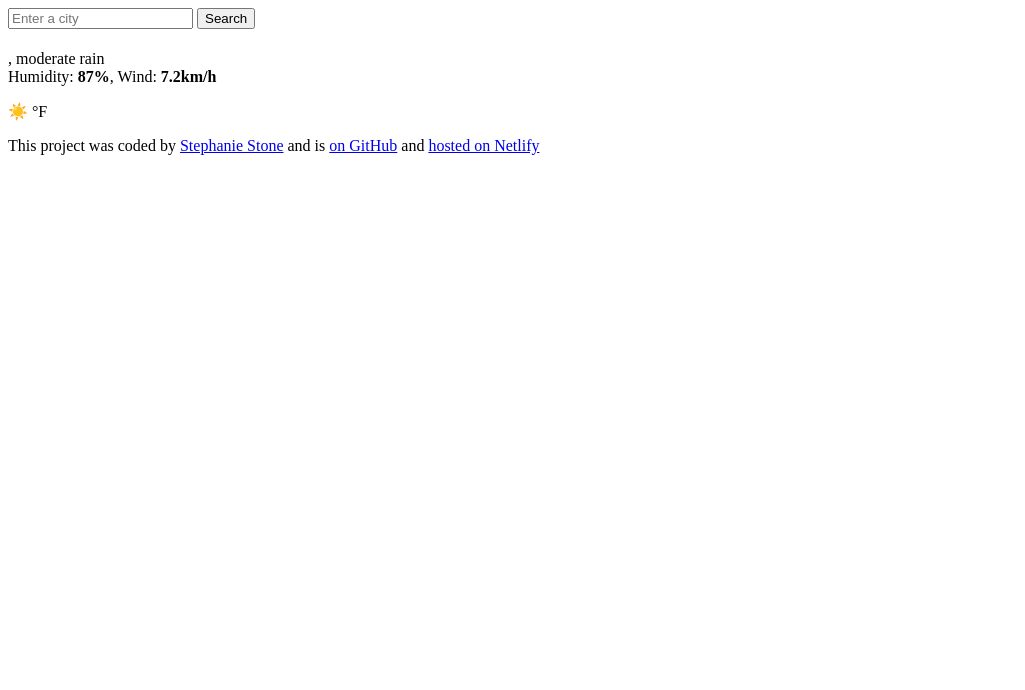
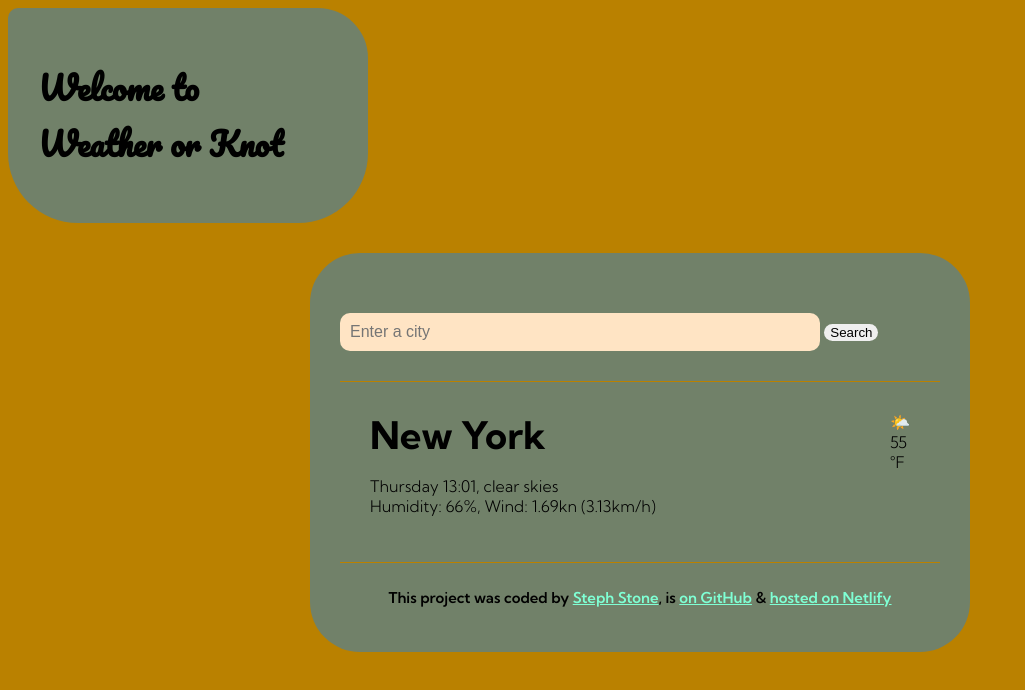
Before and after one commit to stephanieeeeeeeeeee/vanilla-weather-app, a website built with Parcel: page index.html in a window 1280 px wide. Shown: the whole page, without its empty margins (0-1025 px from the left). Built offline with nearby package versions, Linux system fonts and the light colour scheme; no server answers.

Commit message:
reworked everything

```diff
--- a/index.html
+++ b/index.html
@@ -3,18 +3,24 @@
 	<head>
 		<meta charset="UTF-8" />
 		<meta name="viewport" content="width=device-width, initial-scale=1.0" />
+		<script src="https://cdn.jsdelivr.net/npm/axios@1.1.2/dist/axios.min.js"></script>
 		<link rel="preconnect" href="https://fonts.googleapis.com" />
 		<link rel="preconnect" href="https://fonts.gstatic.com" crossorigin />
 		<link
-			href="https://fonts.googleapis.com/css2?family=Roboto:ital,wght@0,100;0,400;0,500;0,700;0,900;1,100;1,300;1,400;1,500;1,700;1,900&display=swap"
+			href="https://fonts.googleapis.com/css2?family=Kumbh+Sans:wght@100..900&family=Pacifico&display=swap"
 			rel="stylesheet"
 		/>
-		<script src="https://cdn.jsdelivr.net/npm/axios@1.1.2/dist/axios.min.js"></script>
 		<link rel="stylesheet" href="src/styles.css" />
-		<title>My weather application</title>
+		<title>Weather or Knot</title>
 	</head>
 	<body>
-		<div class="weather-app">
+		<div class="welcome" id="welcome">
+			<h1>
+				Welcome to <br />
+				Weather or Knot
+			</h1>
+		</div>
+		<div class="app" id="app">
 			<header>
 				<form class="search-form" id="search-form">
 					<input
@@ -28,35 +34,35 @@
 				</form>
 			</header>
 			<main>
-				<div class="current-weather">
+				<div class="weather-data">
 					<div>
-						<h1 class="current-city" id="current-city"></h1>
-						<p class="current-details">
-							<span id="current-date"></span>, moderate rain <br />
-							Humidity: <strong>87%</strong>, Wind: <strong>7.2km/h</strong>
+						<h1 class="city">New York</h1>
+						<p class="weather-details">
+							Thursday 13:01, clear skies<br />
+							Humidity: 66%, Wind: 1.69kn (3.13km/h)
 						</p>
 					</div>
-					<div class="current-temperature">
-						<span class="current-temperature-icon">☀️</span>
-						<span
-							class="current-temperature-value"
-							id="current-temperature"
-						></span>
-						<span class="current-temperature-unit">°F</span>
+					<div class="temperature-container">
+						<div class="icon">🌤️</div>
+						<div class="temperature-imperial">55</div>
+						<div class="temperature-unit-imperial">°F</div>
+						<!-- /
+						<div class="temperature-metric">13</div>
+						<div class="temperature-unit-metric">°C</div> -->
 					</div>
 				</div>
 			</main>
-			<footer>
+			<footer class="footer">
 				<p>
 					This project was coded by
-					<a href="#" target="_blank">Stephanie Stone</a> and is
+					<a href="#" target="_blank">Steph Stone</a>, is
 					<a
 						href="https://github.com/stephanieeeeeeeeeee/shecodes"
 						target="_blank"
 					>
 						on GitHub</a
 					>
-					and
+					&
 					<a href="#" target="_blank">hosted on Netlify</a>
 				</p>
 			</footer>
--- a/src/styles.css
+++ b/src/styles.css
@@ -0,0 +1,96 @@
+body {
+	background-color: rgb(186, 129, 0);
+	font-family: "Pacifico", serif;
+	font-weight: 400;
+	font-style: normal;
+}
+a {
+	color: aquamarine;
+}
+
+h1 {
+}
+
+.welcome {
+	background-color: rgb(113, 129, 105);
+	max-width: 300px;
+	margin: 0;
+	padding: 30px;
+	box-shadow: 0 30px 50px rgba(red, green, blue, alpha);
+	border-radius: 10px 50px 70px 70px;
+}
+header {
+	border-bottom: 1px solid rgb(186, 129, 0);
+	padding: 30px 0;
+}
+
+.app {
+	background-color: rgb(113, 129, 105);
+	max-width: 600px;
+	margin: 30px auto;
+	padding: 30px;
+	box-shadow: 0 30px 50px rgba(red, green, blue, alpha);
+	border-radius: 50px;
+}
+
+.weather-data {
+	display: flex;
+	justify-content: space-between;
+	font-family: "Kumbh Sans", serif;
+	font-optical-sizing: auto;
+	font-weight: 300;
+	font-style: normal;
+	font-variation-settings: "YOPQ" 300;
+}
+
+/* .temperature-container {
+	display: flex;
+	justify-content: space-between;
+	font-family: "Kumbh Sans", serif;
+	font-optical-sizing: auto;
+	font-weight: 300;
+	font-style: normal;
+	font-variation-settings: "YOPQ" 300;
+} */
+
+.search-input {
+	background-color: bisque;
+	border: none;
+	border-radius: 10px;
+	width: 80%;
+	padding: 10px;
+	font-size: 16px;
+}
+
+.search-button {
+	border: none;
+	border-radius: 10px;
+}
+
+main {
+	padding: 30px;
+}
+
+.city {
+	margin: 0;
+	font-size: 38px;
+	font-weight: 700;
+	line-height: 48px;
+	color: black;
+}
+
+.details {
+
+}
+
+footer {
+	font-family: "Kumbh Sans", serif;
+	font-optical-sizing: auto;
+	font-weight: 600;
+	font-style: normal;
+	font-size: 15px;
+	font-variation-settings: "YOPQ" 300;
+	text-align: center;
+	border-top: 1px solid rgb(186, 129, 0);
+	padding: 10px 0 0 0;
+}
```
